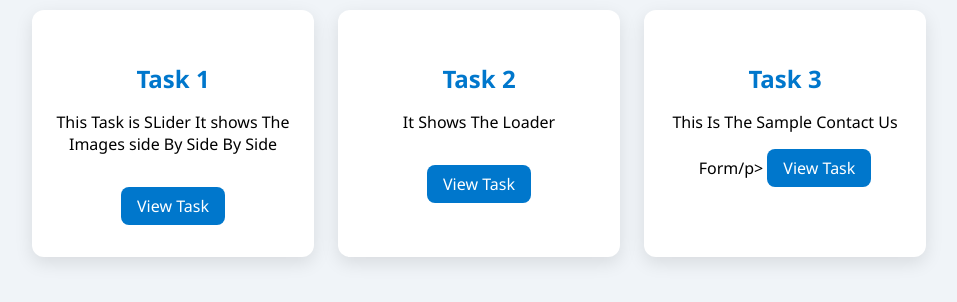
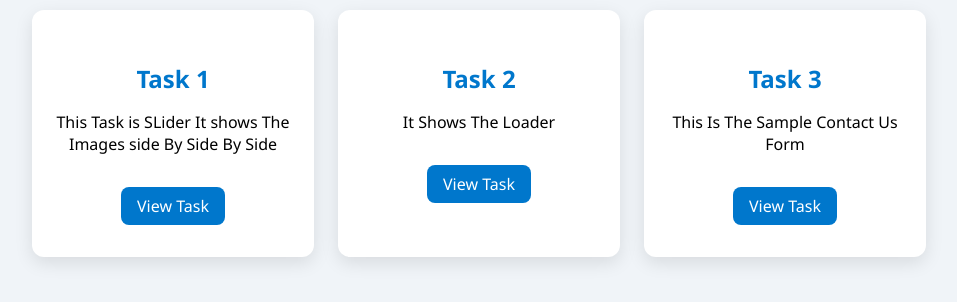
Before and after one commit to syam-00/Dynamite-internship-tasks, a plain HTML site: page index.html in a window 1280 px wide. Shown: the part 118-420 px from the top of the page, without its empty margins (161-1118 px from the left). Drawn offline with Linux system fonts and the light colour scheme.

Commit message:
Update index.html

```diff
--- a/index.html
+++ b/index.html
@@ -77,7 +77,7 @@
     </div>
     <div class="task-card">
       <h2>Task 3</h2>
-      <p>This Is The Sample Contact Us Form/p>
+      <p>This Is The Sample Contact Us Form</p>
       <a href="pract/contact.html" target="_blank">View Task</a>
     </div>
   </div>
```
